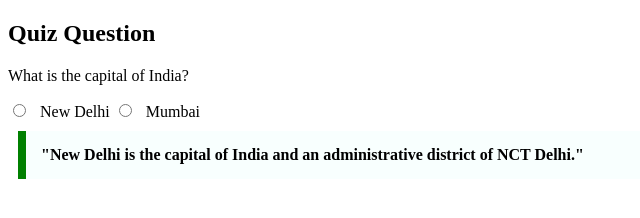
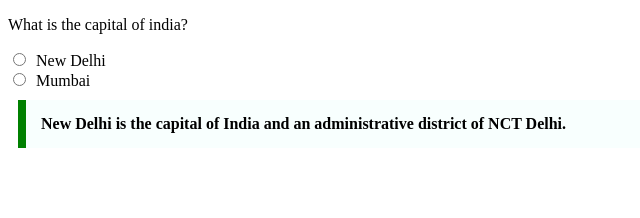
Before and after one commit to acciojob/trivia-AnjaliBharwani, a website: page main.html in a window 1280 px wide. Shown: the whole page, without its empty margins (0-640 px from the left). Drawn offline with Linux system fonts and the light colour scheme.

Commit message:
created a submission

```diff
--- a/main.html
+++ b/main.html
@@ -8,19 +8,13 @@
 
 <body>
 	<!-- the entire body must be written by student -->
-	 <h2>Quiz Question</h2>
-    <p>What is the capital of India?</p>
-    <form>
-        <label>
-            <input type="radio" name="capital" value="New Delhi"> New Delhi
-        </label>
-        <label>
-            <input type="radio" name="capital" value="Mumbai"> Mumbai
-        </label>
-    </form>
-    <blockquote>
-        "New Delhi is the capital of India and an administrative district of NCT Delhi."
-    </blockquote>
+	 <div>
+		<p>What is the capital of india?</p>
+		<input type="radio" name="capital">New Delhi
+		<br>
+		<input type="radio" name="capital">Mumbai
+		<blockquote id="ans" cite="https://en.wikipedia.org/wiki/New_Delhi">New Delhi is the capital of India and an administrative district of NCT Delhi.</blockquote>
+	</div>
     <script type="text/javascript" src="./script.js">
 </script>
 
--- a/styles.css
+++ b/styles.css
@@ -1,13 +1,12 @@
 
-/* Your CSS Code here. */
- blockquote {
-            max-width: 600px;
-            margin: 10px;
-            padding: 15px;
-            border-left: 8px solid green;
-            background-color: #f8fffe;
-            font-weight: bold;
-        }
+#ans{
+	width:600px;
+	margin:10px;
+	padding:15px;
+	border-left:8px solid green;
+	background-color:#f8fffe;
+	font-weight:bold;
+}
 
         /* Style the radio buttons */
         input[type="radio"] {
```
